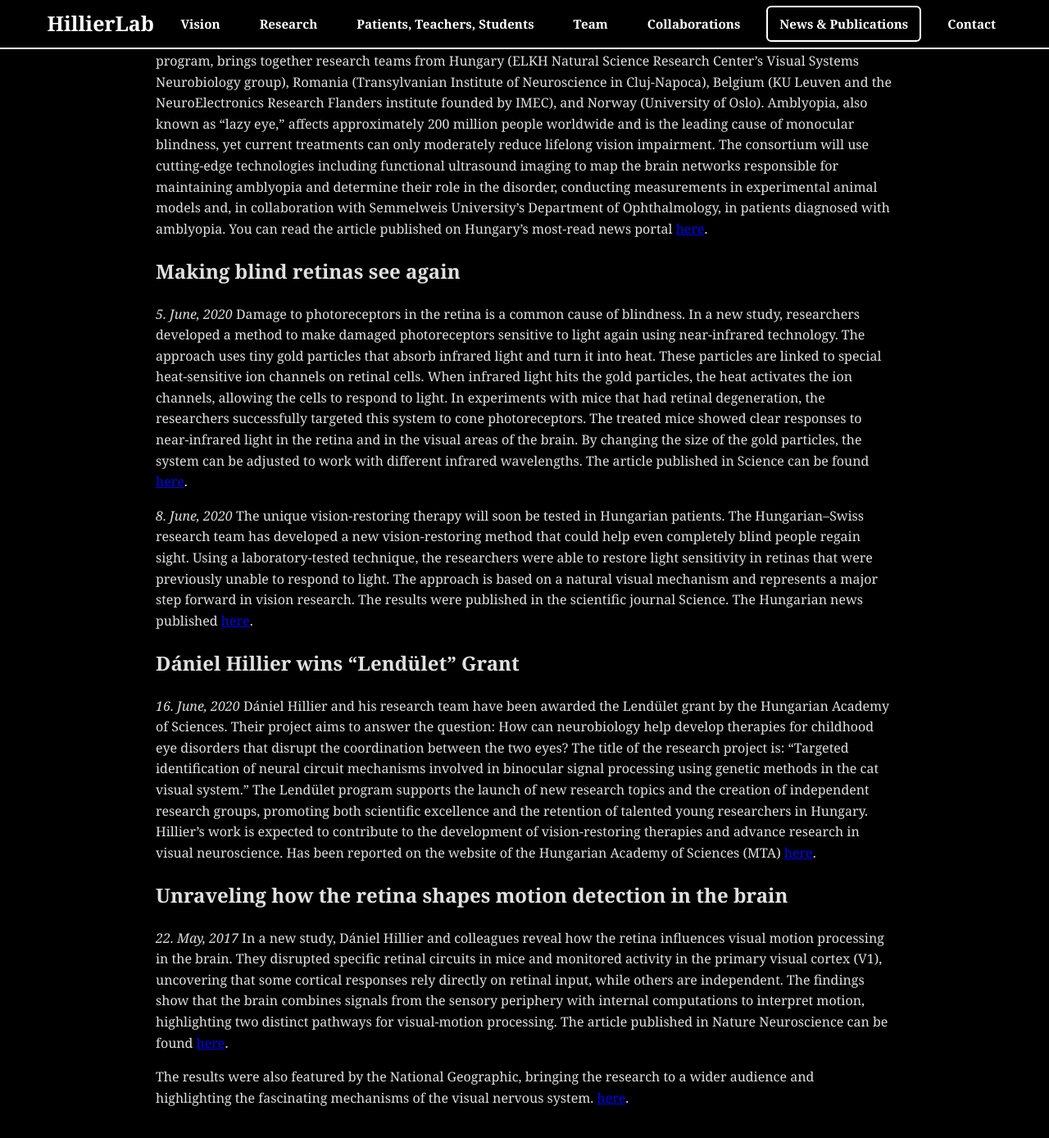
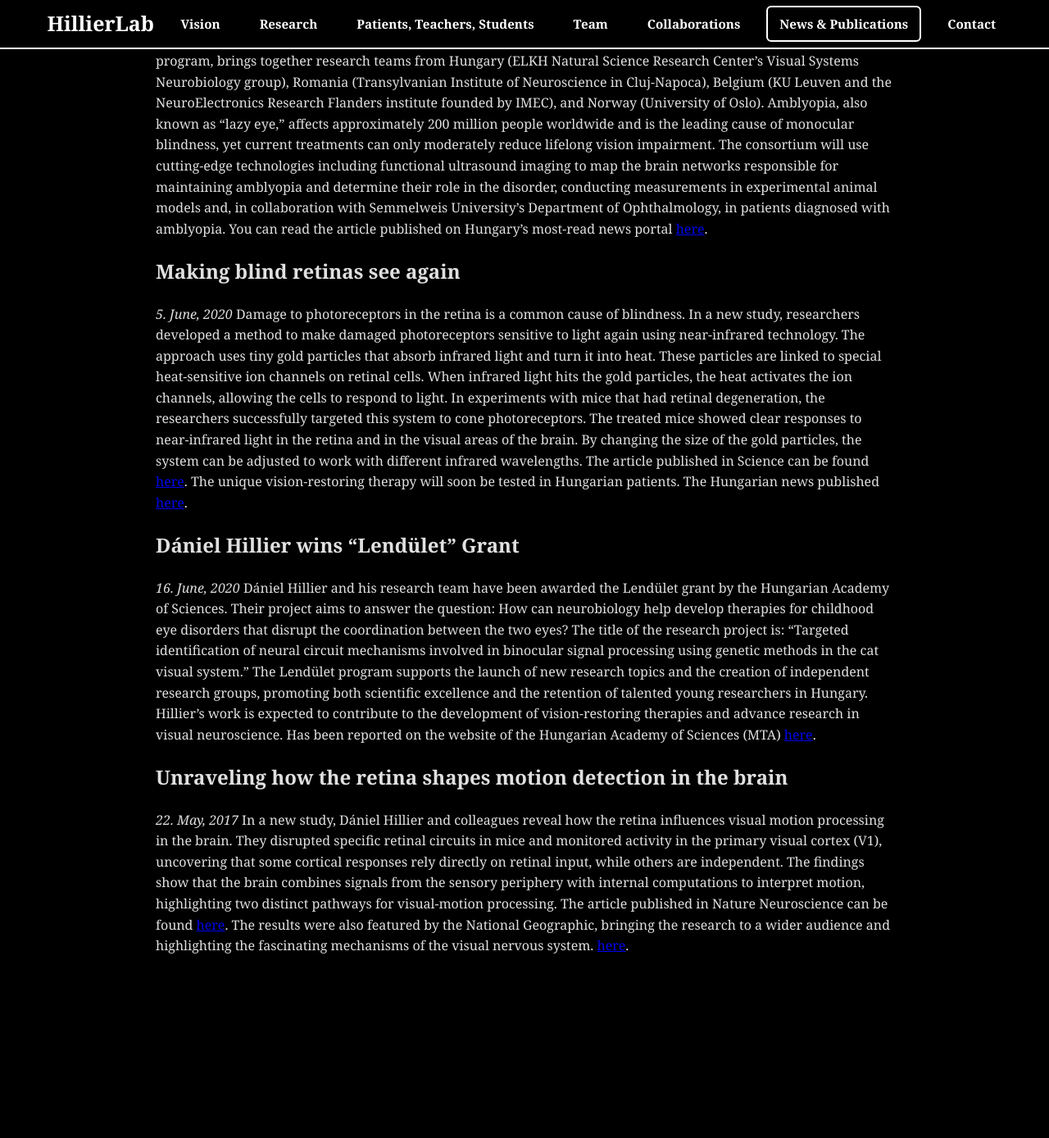
Before and after one commit to hillierlab/hillierlab.github.io, a Jekyll site: the page built from news-publications.md, in a window 1280 px wide and 1400 px high, scrolled down 1256 px. Shown: the top 1388 px of the window at 82% size. Built offline with Jekyll 4.4.1, drawn with Linux system fonts in a browser that asks for light colours; after the commit the page ends 2471 px from its top, so only the background shows below that.

Commit message:
Update news-publications.md

```diff
--- a/news-publications.md
+++ b/news-publications.md
@@ -40,10 +40,7 @@ The article published in Science can be found <a
 href="https://www.science.org/doi/10.1126/science.aaz5887"
  target="_blank"
 rel="noopener noreferrer">here</a>.
-
-*8. June, 2020*
-The unique vision-restoring therapy will soon be tested in Hungarian patients. The Hungarian–Swiss research team has developed a new vision-restoring method that could help even completely blind people regain sight. Using a laboratory-tested technique, the researchers were able to restore light sensitivity in retinas that were previously unable to respond to light. The approach is based on a natural visual mechanism and represents a major step forward in vision research. The results were published in the scientific journal Science.
-The Hungarian news published <a
+The unique vision-restoring therapy will soon be tested in Hungarian patients. The Hungarian news published <a
 href="https://qubit.hu/2020/06/08/hamarosan-magyar-betegeken-is-tesztelhetik-az-egyedulallo-latas-visszaallito-terapiat"
 target="_blank"
 rel="noopener noreferrer">here</a>.
@@ -64,7 +61,6 @@ In a new study, Dániel Hillier and colleagues reveal how the retina influences
 href="https://www.nature.com/articles/nn.4566"
 target="_blank"
 rel="noopener noreferrer">here</a>.
-
 The results were also featured by the National Geographic, bringing the research to a wider audience and highlighting the fascinating mechanisms of the visual nervous system. <a
 href="https://ng.24.hu/tudomany/2017/05/23/megerteni-az-agykereg-fantasztikus-alkalmazkodokepesseget/"
 target="_blank"
```
